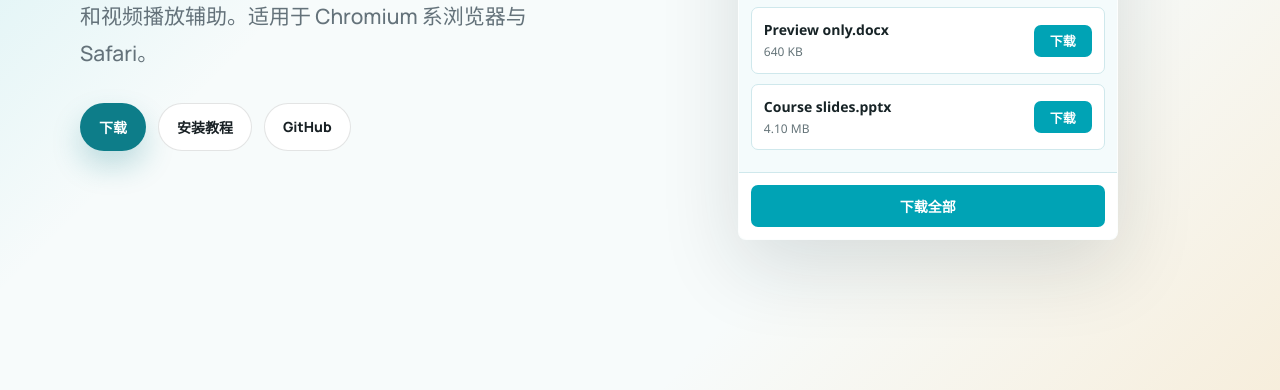
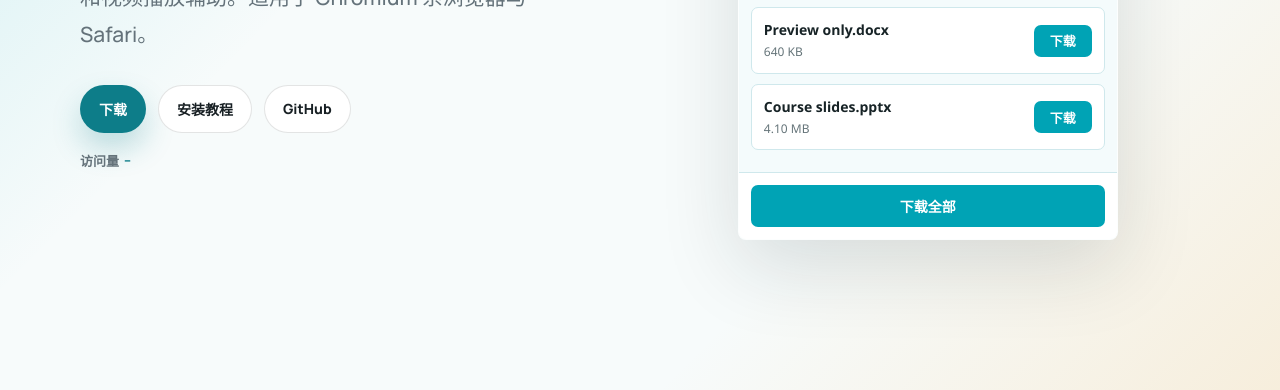
Before and after one commit to RinnMoe/TronClassPlusPlus, a browser extension: page docs/index.html in a window 1280 px wide. Shown: the part 410-800 px from the top of the page. Drawn offline with Linux system fonts and the light colour scheme; some packages are replaced by stand-ins of ours; a script that the page names is missing.

Commit message:
启用访问统计

```diff
--- a/docs/index.html
+++ b/docs/index.html
@@ -27,10 +27,9 @@
             <a class="btn ghost" href="https://www.doubao.com/thread/w673a6ddbec450a73" target="_blank" rel="noreferrer">安装教程</a>
             <a class="btn ghost" href="https://github.com/RinnMoe/TronClassPlusPlus" target="_blank" rel="noreferrer">GitHub</a>
           </div>
-          <!-- <div class="visit-counter" aria-label="访问统计">
+          <div class="visit-counter" aria-label="访问统计">
             <span id="busuanzi_container_site_pv">访问量 <strong id="busuanzi_value_site_pv">--</strong></span>
-            <span id="busuanzi_container_site_uv">访客数 <strong id="busuanzi_value_site_uv">--</strong></span>
-          </div> -->
+          </div>
         </div>
 
         <div class="preview extension-preview" aria-label="TronClass++ 弹窗预览">
```
